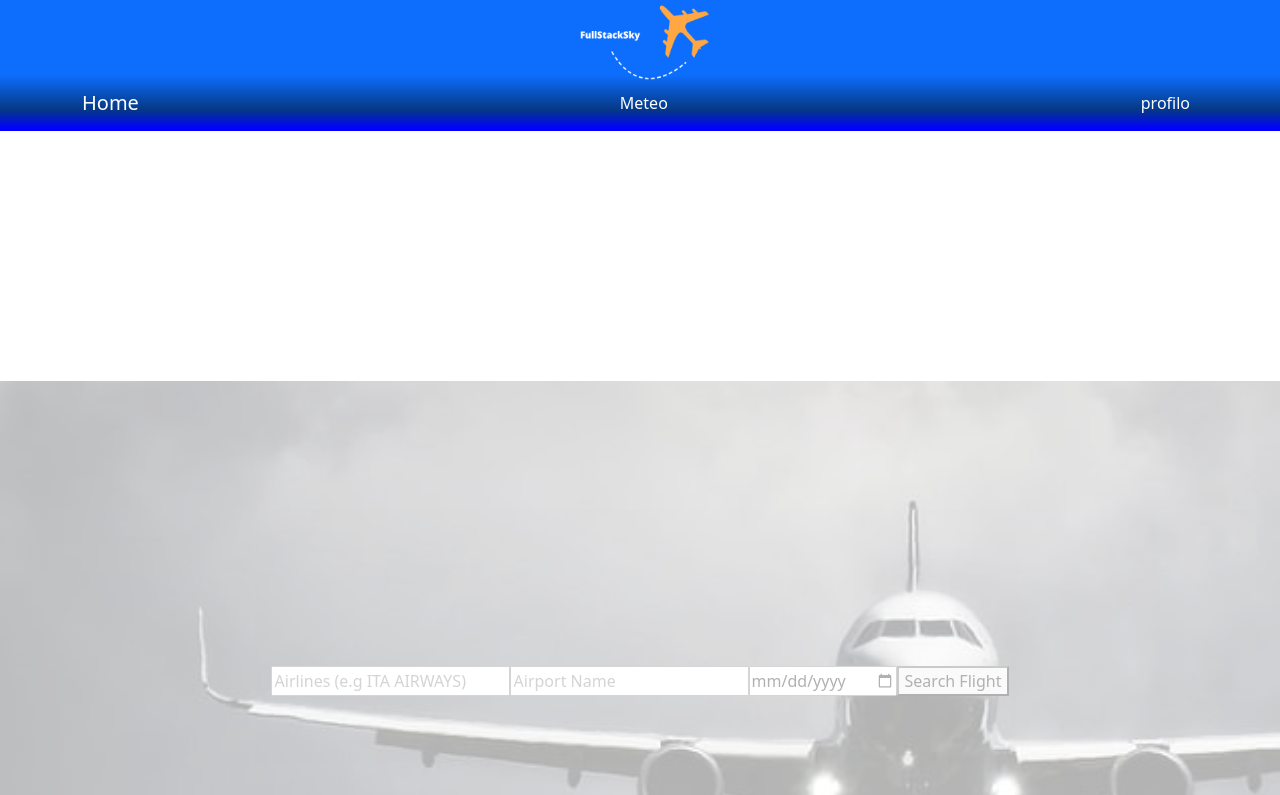
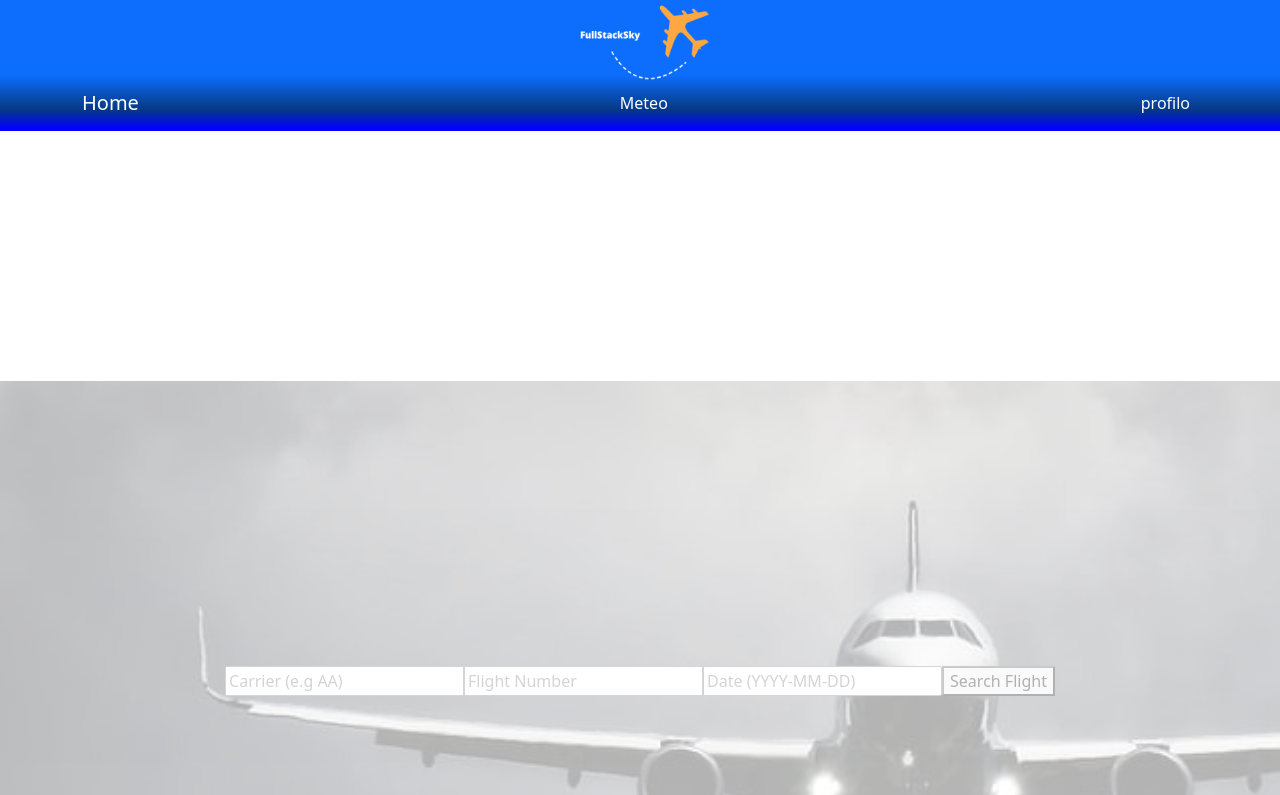
Before and after one commit to simoneschioppo98/capstone, a React (Create React App) app in the folder fe/fproject/: page / in a window 1280 px wide. Shown: the top 795 px of the page. Built offline with nearby package versions, Linux system fonts and the light colour scheme.

Commit message:
add api functionalities (in progress)

```diff
--- a/fe/fproject/src/components/flightContainer/flContainer.js
+++ b/fe/fproject/src/components/flightContainer/flContainer.js
@@ -1,34 +1,70 @@
 import React, { useState } from 'react';
 import './flight.css';
-import axios from 'axios';
+import FlightInfo from '../flightInfo.js/flightInfoContainer';
 
 function FlightSearch() {
-        const [airportName , setAirportName] = useState('')
+  const [carrier, setCarrier] = useState('');
+  const [flightNumber, setFlightNumber] = useState('');
+  const [date, setDate] = useState('');
+  const [flightData, setFlightData] = useState(null);
+
   const getFlightInfo = () => {
-          axios.get('http://api.aviationstack.com/v1/flights?access_key=061edb78b491ed015082d47701395cfe')
-          .then(res =>{
-            console.log(res.data)
-          }).catch(err => {
-            console.log('request error');
+    // Controlla che tutti i campi siano compilati
+    if (!carrier || !flightNumber || !date) {
+      alert('Compila tutti i campi prima di effettuare la ricerca.');
+      return;
+    }
+
+    let formattedDate = date.replace("-", "/");
+    formattedDate = formattedDate.replace("-", "/");
+    console.log(formattedDate);
+
+    fetch(`https://cors-anywhere.herokuapp.com/https://api.flightstats.com/flex/flightstatus/rest/v2/json/flight/status/${carrier}/${flightNumber}/arr/2023/09/09?appId=5a041ee5&appKey=642da6f80725f2a9b647e91775784030&utc=false`, {
+      method: "GET",
     })
+    .then(response => {
+      if (!response.ok) {
+        throw new Error('Errore nella richiesta');
       }
+      return response.json();
+    })
+    .then(data => {
+      console.log(data);
+      setFlightData(data);
+    })
+    .catch(error => {
+      console.error(error);
+    });
+  };
 
   return (
     <div className="central">
       <div className="inner-container">
         <input
           type="text"
-        placeholder='Airlines (e.g ITA AIRWAYS)'
+          placeholder='Carrier (e.g AA)'
+          value={carrier}
+          onChange={e => setCarrier(e.target.value)}
         />
         <input
           type="text"
-        placeholder='Airport Name'
+          placeholder='Flight Number'
+          value={flightNumber}
+          onChange={e => setFlightNumber(e.target.value)}
         />
         <input
-        type="date"
+          type="text"
+          placeholder='Date (YYYY-MM-DD)'
+          value={date}
+          onChange={e => setDate(e.target.value)}
         />
       </div>
       <button onClick={getFlightInfo}>Search Flight</button>
+      {flightData && (
+        <div>
+          <FlightInfo/>
+        </div>
+      )}
     </div>
   );
 }
--- /dev/null
+++ b/fe/fproject/src/components/flightInfo.js/flightInfoContainer.js
@@ -0,0 +1,21 @@
+import React from 'react';
+import './flightinfo.css';
+
+
+function FlightInfo({ data }) {
+  // Estrai le informazioni desiderate dai dati della chiamata API
+  const flightStatus = data?.flightStatuses?.[0]?.airline;
+  const departureAirport = data?.appendix?.airports?.[0]?.name;
+  const arrivalAirport = data?.appendix?.airports?.[1]?.name;
+
+  return (
+    <div className='oro'>
+      <h2>Flight Information</h2>
+      <p className='cazzo'>Flight Status: {flightStatus}</p>
+      <p>Departure Airport: {departureAirport}</p>
+      <p>Arrival Airport: {arrivalAirport}</p>
+    </div>
+  );
+}
+
+export default FlightInfo;
```
Also changed, not shown: fe/fproject/src/components/flightInfo.js/flightinfo.css (added). Lines whose indentation alone changed are shown as unchanged.
